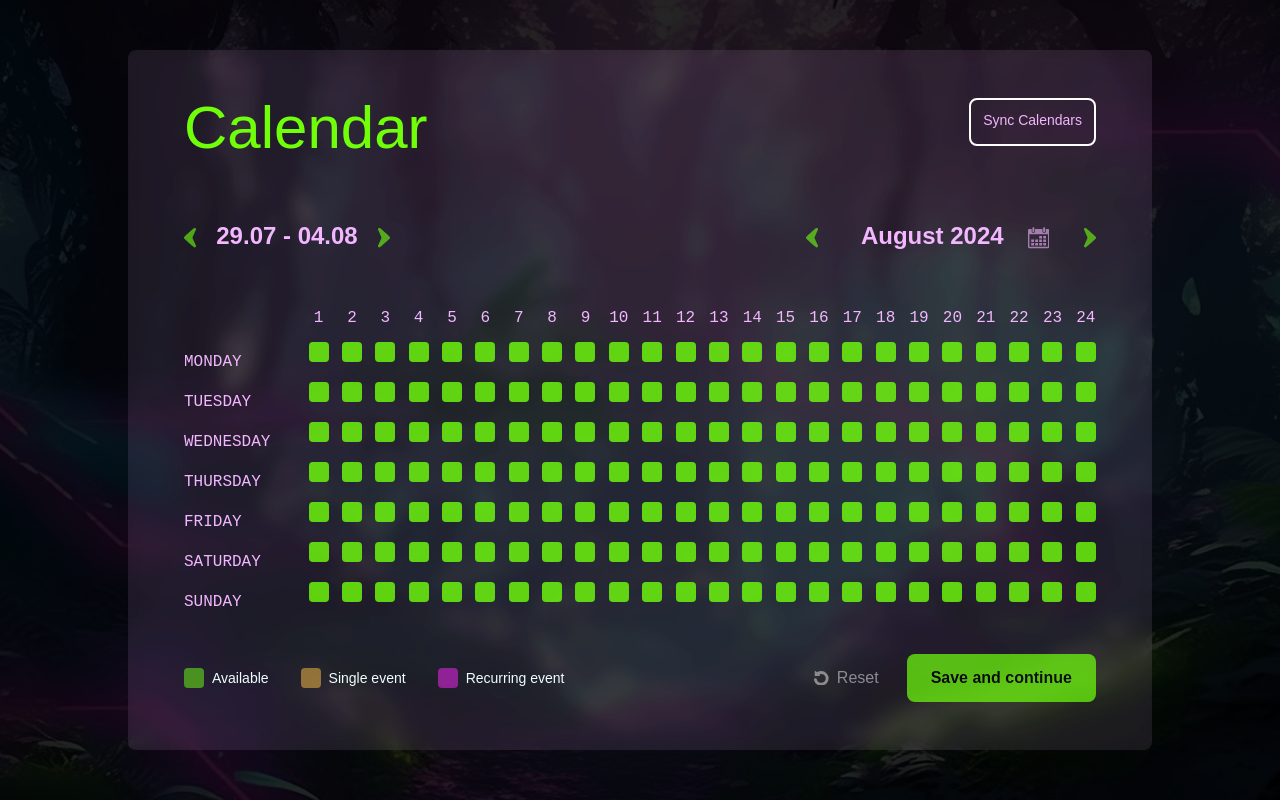
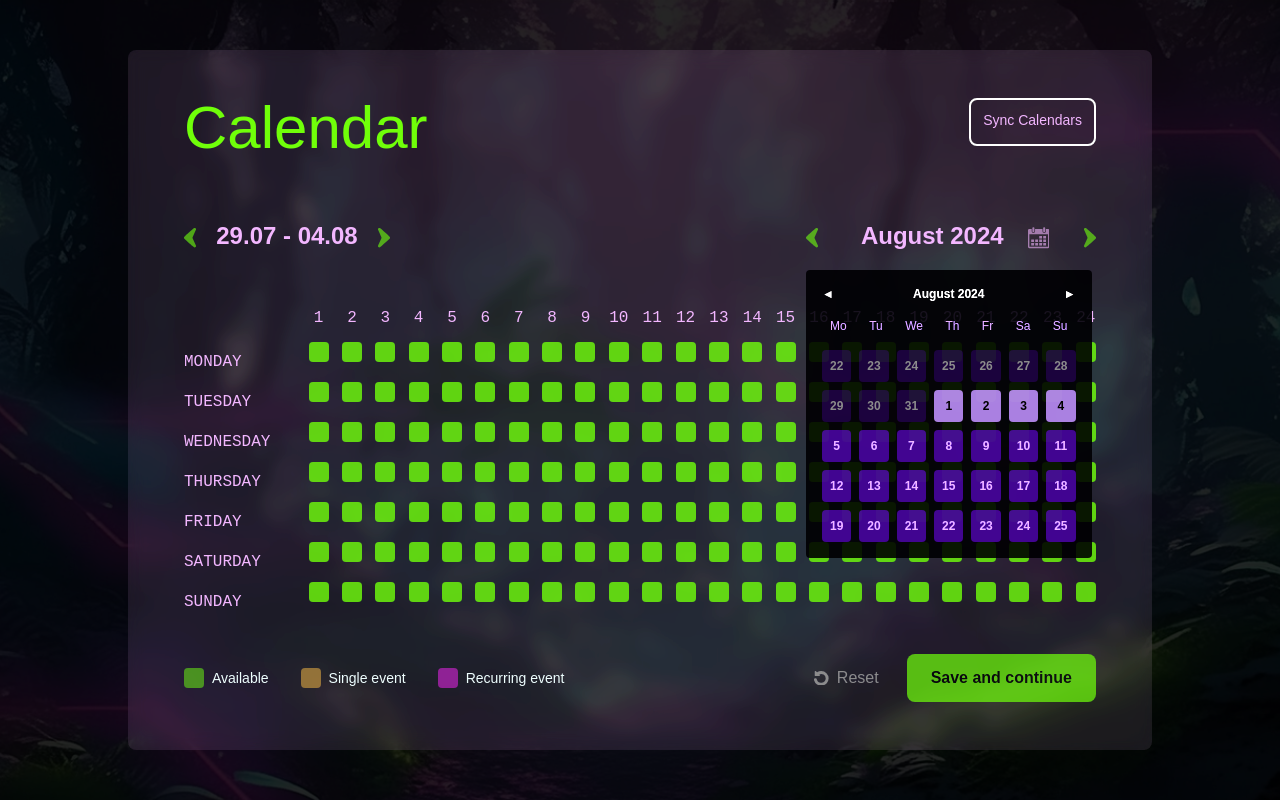
Before and after one commit to Visual-Riot/plaeen, a Next.js app: page /calendar in a window 1280 px wide. Built offline with nearby package versions, Linux system fonts and the light colour scheme; a web font is replaced by a local one.

Commit message:
calendar preview when clicked on calendar icon (CALENDAR PAGE)

```diff
--- a/src/app/(protected)/calendar/page.tsx
+++ b/src/app/(protected)/calendar/page.tsx
@@ -1,5 +1,6 @@
 "use client";
 import React, { useState, useEffect } from "react";
+// import buttons and icons
 import OutlineButton from "@/components/buttons/OutlineButton";
 import GreenButton from "@/components/buttons/GreenButton";
 import TertiaryButton from "@/components/buttons/TertiaryButton";
@@ -9,7 +10,9 @@ import RightArrow from "@/components/icons/RightArrow";
 import DoubleLeftArrow from "@/components/icons/DoubleLeftArrow";
 import DoubleRightArrow from "@/components/icons/DoubleRightArrow";
 import CalendarIcon from "@/components/icons/CalendarIcon";
+// import components and packages
 import PlayerCalendarWrapper from "@/components/calendar/PlayerCalendarWrapper";
+import CalendarPreview from "@/components/calendar/CalendarPreview";
 import {
   format,
   addWeeks,
@@ -34,6 +37,17 @@ export default function Page() {
 
   const [currentDate, setCurrentDate] = useState<Date>(new Date());
   const [showMobileCalendar, setShowMobileCalendar] = useState(false);
+  const [showCalendarPrev, setShowCalendarPrev] = useState(false);
+
+  // toggle calendar preview
+  const handleCalendarPrevToggle = () => {
+    setShowCalendarPrev((prev) => !prev);
+  };
+
+  const handleCalendarPrevWeekSelect = (weekStart: Date) => {
+    setCurrentDate(weekStart);
+    setShowCalendarPrev(false);
+  };
 
   // Reset dayHours state
   const resetDayHours = () => {
@@ -86,7 +100,9 @@ export default function Page() {
     setCurrentDate(new Date());
   };
 
-  let isCurrentWeek = currentDate.toDateString() === new Date().toDateString();
+  let isCurrentWeek =
+    startOfWeek(currentDate, { weekStartsOn: 1 }).toDateString() ===
+    startOfWeek(new Date(), { weekStartsOn: 1 }).toDateString();
 
   return (
     // background
@@ -128,10 +144,11 @@ export default function Page() {
                 <span className="mx-2 mt-[-0.2em] text-nowrap">
                   {currentWeekRange}
                 </span>{" "}
-                <button className="ml-2">
+                <button onClick={handleCalendarPrevToggle} className="ml-2">
                   <CalendarIcon className="ml-2 align-middle fill-lightPurple opacity-60 hover:opacity-100  transform-all duration-300 ease-in-out" />
                 </button>
               </div>
+
               <button onClick={handleNextWeek}>
                 <RightArrow className="ml-2 fill-green opacity-60 hover:opacity-100  transform-all duration-300 ease-in-out" />
               </button>
@@ -186,10 +203,24 @@ export default function Page() {
                 <span className="mx-2 mt-[-0.2em] text-nowrap">
                   {currentMonth}
                 </span>{" "}
-                <button className="ml-2">
+                <button onClick={handleCalendarPrevToggle} className="ml-2">
                   <CalendarIcon className="ml-2 align-middle fill-lightPurple opacity-60 hover:opacity-100  transform-all duration-300 ease-in-out" />
                 </button>
               </div>
+
+              <div
+                className={`absolute top-[220px] z-10 transition-all duration-300 ease-in-out ${
+                  showCalendarPrev
+                    ? "opacity-0 pointer-events-none"
+                    : "opacity-100 pointer-events-auto"
+                }`}
+              >
+                <CalendarPreview
+                  currentDate={currentDate}
+                  onWeekSelect={handleCalendarPrevWeekSelect}
+                />
+              </div>
+
               <button onClick={handleNextMonth}>
                 <RightArrow className="ml-2 align-middle fill-green opacity-60 hover:opacity-100  transform-all duration-300 ease-in-out" />
               </button>
--- a/src/components/buttons/PlayerTimeSlot.tsx
+++ b/src/components/buttons/PlayerTimeSlot.tsx
@@ -27,6 +27,7 @@ const PlayerTimeSlot: React.FC<ButtonProps> = ({
     setState(initialState);
   }, [initialState]);
 
+  // handle click on the button
   const handleClick = () => {
     const newState =
       state === "available"
--- /dev/null
+++ b/src/components/calendar/CalendarPreview.tsx
@@ -0,0 +1,109 @@
+// Calendar.js
+import React, { useState, useEffect } from "react";
+import {
+  format,
+  startOfMonth,
+  endOfMonth,
+  eachWeekOfInterval,
+  startOfWeek,
+  endOfWeek,
+  isSameMonth,
+  eachDayOfInterval,
+  subMonths,
+  addMonths,
+} from "date-fns";
+
+type CalendarPreviewProps = {
+  currentDate: Date;
+  onWeekSelect: (date: Date) => void;
+};
+
+const CalendarPreview: React.FC<CalendarPreviewProps> = ({
+  currentDate,
+  onWeekSelect,
+}) => {
+  const [selectedDate, setSelectedDate] = useState(currentDate);
+
+  useEffect(() => {
+    setSelectedDate(currentDate);
+  }, [currentDate]);
+
+  const weeks = eachWeekOfInterval({
+    start: startOfMonth(selectedDate),
+    end: endOfMonth(selectedDate),
+  }).map((weekStart) => startOfWeek(weekStart, { weekStartsOn: 1 }));
+
+  const handleDayClick = (date: Date) => {
+    const weekStart = startOfWeek(date, { weekStartsOn: 1 });
+    onWeekSelect(weekStart);
+  };
+
+  const handlePrevMonthClick = () => {
+    setSelectedDate(subMonths(selectedDate, 1));
+  };
+
+  const handleNextMonthClick = () => {
+    setSelectedDate(addMonths(selectedDate, 1));
+  };
+
+  const displayedWeekStart = startOfWeek(currentDate, { weekStartsOn: 1 });
+  const displayedWeekEnd = endOfWeek(currentDate, { weekStartsOn: 1 });
+
+  return (
+    <div className="bg-black bg-opacity-90 rounded p-4 text-xs">
+      {/* month row */}
+      <div className="flex justify-between items-center mb-4">
+        <button onClick={handlePrevMonthClick} className="text-white">
+          ◄
+        </button>
+        <span className="text-white">{format(selectedDate, "MMMM yyyy")}</span>
+        <button onClick={handleNextMonthClick} className="text-white">
+          ►
+        </button>
+      </div>
+      <div className="flex text-lightPurple justify-between">
+        {/* Render days of the week header */}
+        <div className="flex justify-between w-full mb-4 mx-2">
+          {["Mo", "Tu", "We", "Th", "Fr", "Sa", "Su"].map((day) => (
+            <div key={day} className="text-center font-light">
+              {day}
+            </div>
+          ))}
+        </div>
+      </div>
+      <div className="grid grid-cols-7 gap-2 text-white">
+        {/* Render days in each week */}
+        {weeks.map((weekStart) => {
+          const isCurrentWeek =
+            weekStart >= displayedWeekStart && weekStart <= displayedWeekEnd;
+          return (
+            <React.Fragment key={weekStart.toString()}>
+              {eachDayOfInterval({
+                start: weekStart,
+                end: endOfWeek(weekStart, { weekStartsOn: 1 }),
+              }).map((day) => (
+                <div
+                  key={day.toString()}
+                  className={`cursor-pointer p-2 text-center rounded ${
+                    isSameMonth(day, selectedDate)
+                      ? `  ${
+                          isCurrentWeek
+                            ? "bg-lightPurple bg-opacity-70 text-black"
+                            : "bg-darkPurple bg-opacity-50 text-lightPurple"
+                        }`
+                      : "bg-darkPurple bg-opacity-20 text-grey"
+                  }`}
+                  onClick={() => handleDayClick(day)}
+                >
+                  {format(day, "d")}
+                </div>
+              ))}
+            </React.Fragment>
+          );
+        })}
+      </div>
+    </div>
+  );
+};
+
+export default CalendarPreview;
--- a/src/components/calendar/PlayerCalendarMobile.tsx
+++ b/src/components/calendar/PlayerCalendarMobile.tsx
@@ -50,8 +50,8 @@ const PlayerCalendarMobile: React.FC<PlayerCalendarMobileProps> = ({
   // render player time slots for each day of the week depending on the selected day
   const renderTimeSlots = () => {
     return hoursOfDay.map((hour) => {
+      const slotState = dayHours[selectedDay]?.[hour] || "available";
       const { formattedHour, ampm } = formatHour(hour);
-      const slotState = dayHours[selectedDay]?.[hour] || "available";
       return (
         <div key={hour} className="flex justify-center">
           <PlayerTimeSlot
@@ -97,3 +97,52 @@ const PlayerCalendarMobile: React.FC<PlayerCalendarMobileProps> = ({
 };
 
 export default PlayerCalendarMobile;
+
+// return backup:
+// return (
+//   <div className={`mt-2 mb-10 ${className}`}>
+//     <div className="w-full">
+//       {/* Days Names Column */}
+//       <div className="grid grid-cols-7 gap-1 md:gap-1 px-2 mt-4">
+//         {daysOfWeek.map((day) => (
+//           <div key={day} className="flex justify-center">
+//             <DayButton
+//               // key={day}
+//               state={selectedDay === day ? "selected" : "unselected"}
+//               onClick={() => {
+//                 handleDayChange(day);
+//               }}
+//             >
+//               {day.slice(0, 3)}
+//             </DayButton>
+//           </div>
+//         ))}
+//       </div>
+
+//       {/* Render time slots for the selected day */}
+//       <div className="grid grid-cols-6 gap-2 md:gap-4 px-2 mt-4">
+//         {renderTimeSlots()}
+//       </div>
+//       {/* end of render time slots */}
+//     </div>
+//   </div>
+// );
+
+// renderTimeSlots backup:
+// const renderTimeSlots = () => {
+//   return hoursOfDay.map((hour) => {
+//     const { formattedHour, ampm } = formatHour(hour);
+//     const slotState = dayHours[selectedDay]?.[hour] || "available";
+//     return (
+//       <div key={hour} className="flex justify-center">
+//         <PlayerTimeSlot
+//           day={selectedDay}
+//           hour={hour}
+//           state={slotState as "available" | "single" | "recurring"}
+//           displayedHour={{ hour: formattedHour, ampm }}
+//           onStateChange={onHoursStateChange}
+//         />
+//       </div>
+//     );
+//   });
+// };
--- a/src/components/calendar/PlayerCalendarWrapper.tsx
+++ b/src/components/calendar/PlayerCalendarWrapper.tsx
@@ -1,4 +1,4 @@
-import React, { useState, useEffect } from "react";
+import React, { useState, useEffect, useRef } from "react";
 import PlayerCalendarDesktop from "./PlayerCalendarDesktop";
 import PlayerCalendarMobile from "./PlayerCalendarMobile";
 import { format, startOfWeek } from "date-fns";
@@ -16,9 +16,10 @@ const PlayerCalendarWrapper: React.FC<PlayerCalendarWrapperProps> = ({
   setDayHours,
   currentDate,
 }) => {
+  const selectedDay = "Monday";
   const [isMobile, setIsMobile] = useState(false);
-  const [selectedDay, setSelectedDay] = useState<string>("Monday");
 
+  // Get the current week key
   const getCurrentWeekKey = (date: Date) => {
     const start = startOfWeek(date, { weekStartsOn: 1 });
     return format(start, "dd.MM.yyyy");
```
